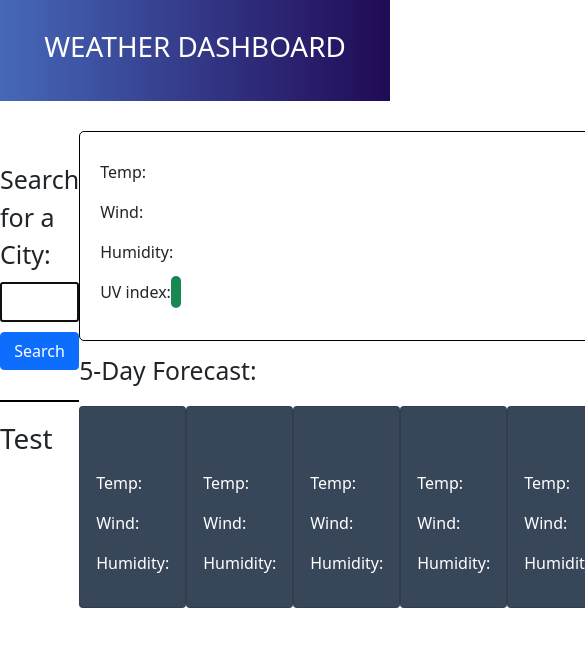
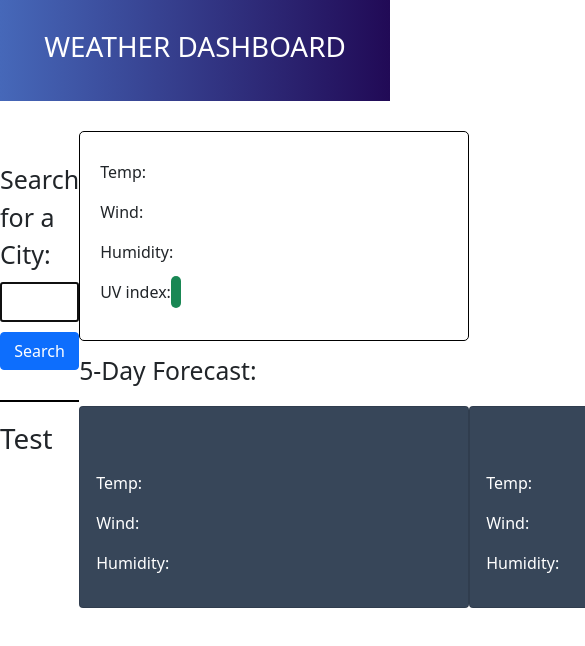
Before and after one commit to rpliszka1987/weather-app-js, a plain HTML site: page index.html in a window 390 px wide. Shown: the top 646 px of the page, 585 px wide, since content can reach past the window. Drawn offline with nearby package versions, Linux system fonts and the light colour scheme.

Commit message:
Some issues commiting recommiting

```diff
--- a/index.html
+++ b/index.html
@@ -17,9 +17,9 @@
     </header>
 
     <main>
-        <div class="flex-row d-flex justify-content-around">
+        <div class="flex-row d-flex justify-content-around col-12">
             <!-- Left Columns -->
-            <div class="left-column col-md-2 d-flex flex-column">
+            <div class="left-column col -12 col-md-2 d-flex flex-column">
                 <!-- Search area -->
                 <div class="search-section">
                     <form id="user-form">
@@ -34,7 +34,7 @@
                 </div>
             </div>
             <!-- Right Column -->
-            <div class="right-column col-md-8">
+            <div class="right-column col-12 col-md-8">
                 <!-- Jumborton showing current location weather -->
                 <div class="jumbotron jumbotron-style">
                     <h1 class="jumbotron-header"></h1>
@@ -49,7 +49,7 @@
                         5-Day Forecast:
                     </h2>
                     <div class="flex-row d-flex justify-content-between">
-                        <div class="col-md-2">
+                        <div class="col-12 col-md-2">
                             <div class="card card-style">
                                 <div class="card-body">
                                     <h3 id="day-1-date"></h3>
@@ -61,7 +61,7 @@
                             </div>
                         </div>
 
-                        <div class="col-md-2">
+                        <div class="col-12 col-md-2">
                             <div class="card card-style">
                                 <div class="card-body">
                                     <h3 id="day-2-date"></h3>
@@ -73,7 +73,7 @@
                             </div>
                         </div>
 
-                        <div class="col-md-2">
+                        <div class="col-12 col-md-2">
                             <div class="card card-style">
                                 <div class="card-body">
                                     <h3 id="day-3-date"></h3>
@@ -85,7 +85,7 @@
                             </div>
                         </div>
 
-                        <div class="col-md-2">
+                        <div class="col-12 col-md-2">
                             <div class="card card-style">
                                 <div class="card-body">
                                     <h3 id="day-4-date"></h3>
@@ -97,7 +97,7 @@
                             </div>
                         </div>
 
-                        <div class="col-md-2">
+                        <div class="col-12 col-md-2">
                             <div class="card card-style">
                                 <div class="card-body">
                                     <h3 id="day-5-date"></h3>
```
